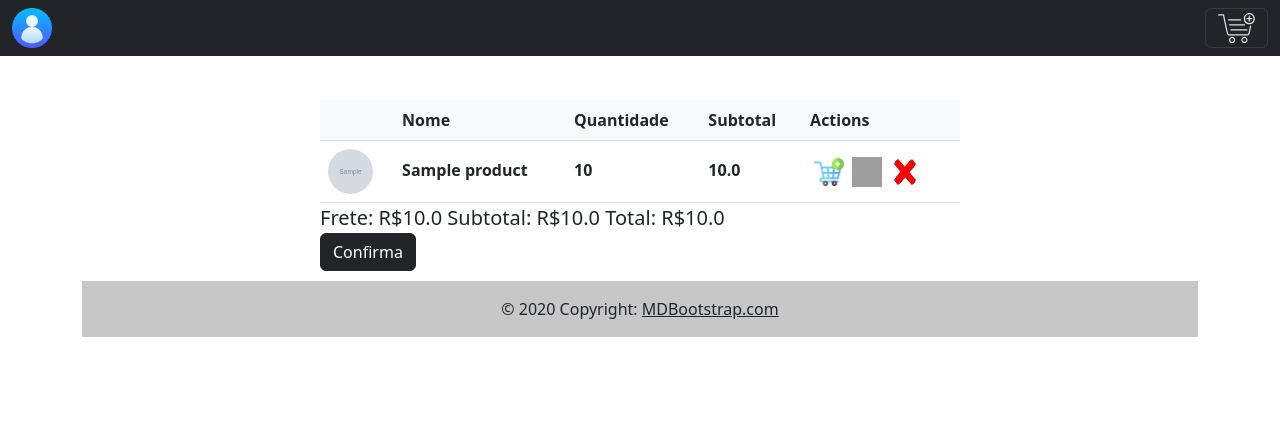
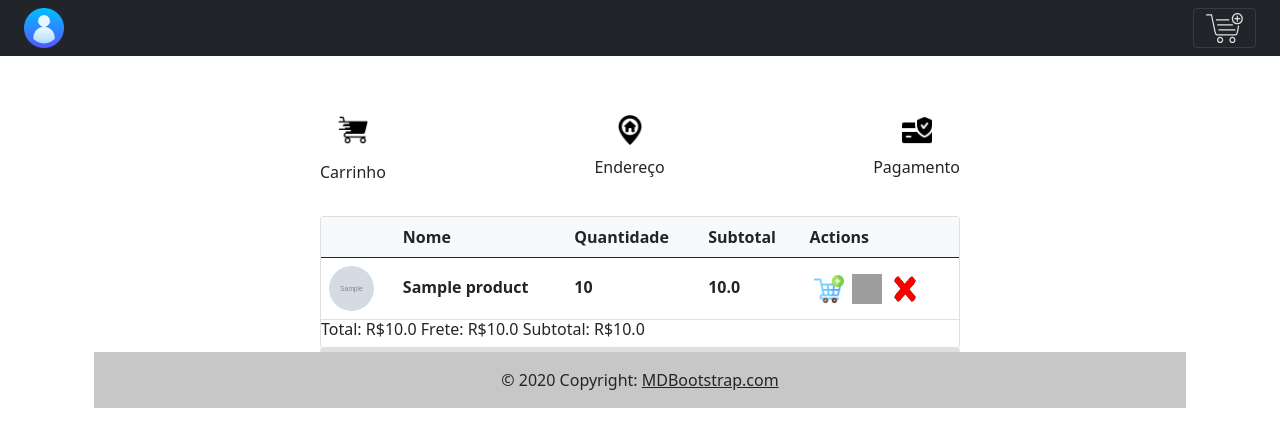
Before and after one commit to felipetega/e-commerce, a Django app: page /checkout/ in a window 1280 px wide. Shown: the top 447 px of the page. Run offline with Django 4.2, Linux system fonts and the light colour scheme; a user stored in the database is signed in; tables that the repository leaves empty hold one stand-in row (values such as "Sample post"); grey boxes marked "Sample" are stand-in pictures; grey boxes are pictures that could not be loaded.

Commit message:
checkout att

```diff
--- a/project/main/templates/main/checkout.html
+++ b/project/main/templates/main/checkout.html
@@ -1,6 +1,9 @@
 {% extends 'base.html' %} {% load static %} {% block head %}
 
-<link href="{% static 'main/css/home.css' %}" rel="stylesheet" />
+{% comment %} <link href="{% static 'main/css/home.css' %}" rel="stylesheet" /> {% endcomment %}
+<link href="{% static 'main/css/checkout.css' %}" rel="stylesheet" />
+<!-- Bootstrap 5.1 CSS -->
+<link href="https://cdn.jsdelivr.net/npm/bootstrap@5.1.0/dist/css/bootstrap.min.css" rel="stylesheet" integrity="sha384-KyZXEAg3QhqLMpG8r+8fhAXLRk2vvoC2f3B09zVXn8CA5QIVfZOJ3BCsw2P0p/We" crossorigin="anonymous">
 {% endblock head %} {% block body %}
 
 
@@ -8,6 +11,46 @@
       <div style="width: 50vw;">
           <form action="{% url 'checkout' %}" method="POST"> {% csrf_token %}
 
+            <div class="">
+              <div class="accordion" id="accordionExample">
+              <div class="steps">
+                  <progress id="progress" value=0 max=100 ></progress>
+                  <div class="step-item">
+                    <button class="step-button text-center btn btn-floating" type="button" data-bs-toggle="collapse"
+                    data-bs-target="#collapseOne" aria-expanded="true" aria-controls="collapseOne">
+                    <img  src="{% static 'main/img/cart.png' %}" height="30px">
+                </button>
+                <div class="step-title">
+                    Carrinho
+                </div>
+                  </div>
+                  <div class="step-item">
+                      <button class="step-button text-center collapsed" type="button" data-bs-toggle="collapse"
+                          data-bs-target="#collapseTwo" aria-expanded="false" aria-controls="collapseTwo">
+                          <img  src="{% static 'main/img/home.png' %}" height="30px">
+                        </button>
+                        <div class="step-title">
+                            Endereço
+                        </div>
+                  </div>
+                  <div class="step-item">
+                      <button class="step-button text-center collapsed" type="button" data-bs-toggle="collapse"
+                          data-bs-target="#collapseThree" aria-expanded="false" aria-controls="collapseThree">
+                          <img  src="{% static 'main/img/card.png' %}" height="30px">
+                        </button>
+                        <div class="step-title">
+                            Pagamento
+                        </div>
+                  </div>
+              </div>
+
+              <div class="card">
+                  <div  id="headingOne">
+                  </div>
+
+                  <div id="collapseOne" class="collapse show" aria-labelledby="headingOne"
+                      data-bs-parent="#accordionExample">
+                      <div class="">
                         <table class="table align-middle mb-0 bg-white">
                           <thead class="bg-light">
                             <tr>
@@ -59,24 +102,59 @@
                             {% endfor %}
                           </tbody>
                         </table>
+                      </div>
+                      {% for total in cart %}
+                      <p class="h6" id="offcanvasDarkNavbarLabel">Total: R${{total.total_price}} Frete: R${{total.fee}} Subtotal: R${{total.subtotal}}</p>
+                      {% endfor %}
+                    </div>
+                  </div>
+              <div class="card">
+                  <div  id="headingTwo">
 
-            {% for total in cart %}
-            <h5 class="offcanvas-title" id="offcanvasDarkNavbarLabel">Frete: R${{total.fee}} Subtotal: R${{total.subtotal}} Total: R${{total.total_price}}</h5>
-            {% endfor %}
+                  </div>
+                  <div id="collapseTwo" class="collapse" aria-labelledby="headingTwo" data-bs-parent="#accordionExample">
+                      <div class="">
+                          your content goes here...
+                      </div>
+                  </div>
+              </div>
+              <div class="card">
+                  <div  id="headingThree">
 
-            {% comment %} <label for="address" class="form-label">Endereço</label>
-            <input class="form-control form-control-lg" type="text" placeholder="Endereço" aria-label=".form-control-lg example" id="address" name="address">
-            <div class="mb-3">
-
-              <label for="payment_method" class="form-label">Forma de pagamento</label>
-              <select class="form-select form-select-lg mb-3" aria-label=".form-select-lg example" id="payment_method" name="payment_method">
-                {% for name, value in formas_pagamento.items %}
-                <option value="{{value}}">{{name}}</option>
-            {% endfor %}
-              </select> {% endcomment %}
-            <div class="hstack gap-3">
-              <button value="login" type="submit" class="btn btn-dark">Confirma</button>
+                  </div>
+                  <div id="collapseThree" class="collapse" aria-labelledby="headingThree"
+                      data-bs-parent="#accordionExample">
+                      <div class="">
+                          your content goes here...
+                      </div>
+                  </div>
+              </div>
+              </div>
+              </div>
           </form>
       </div>
     </div>
+
+    <!-- Bootstrap 5 JavaScript Bundle with Popper -->
+<script src="https://cdn.jsdelivr.net/npm/bootstrap@5.1.0/dist/js/bootstrap.bundle.min.js" integrity="sha384-U1DAWAznBHeqEIlVSCgzq+c9gqGAJn5c/t99JyeKa9xxaYpSvHU5awsuZVVFIhvj" crossorigin="anonymous"></script>
+<!-- Stepper JavaScript -->
+<script>
+const stepButtons = document.querySelectorAll('.step-button');
+const progress = document.querySelector('#progress');
+
+Array.from(stepButtons).forEach((button,index) => {
+    button.addEventListener('click', () => {
+        progress.setAttribute('value', index * 100 /(stepButtons.length - 1) );//there are 3 buttons. 2 spaces.
+
+        stepButtons.forEach((item, secindex)=>{
+            if(index > secindex){
+                item.classList.add('done');
+            }
+            if(index < secindex){
+                item.classList.remove('done');
+            }
+        })
+    })
+})
+</script>
     {% endblock body %}
--- a/project/templates/base.html
+++ b/project/templates/base.html
@@ -35,29 +35,12 @@
                 <ul class="navbar-nav justify-content-end flex-grow-1 pe-3">
 
                 {% comment %} CART ITENS {% endcomment %}
-                {% comment %} <form action="{% url 'home' %}" method="POST"> {% csrf_token %} {% endcomment %}
                 {% for item in cartItems %}
                 <div class="row cart-list-item">
                   <div class="col-md-5">
                     <img src="{{item.product.product_img.url}}" class="" height="160px" width="120px">
                   </div>
                   <div class="col-md-7">
-
-                    {% comment %} BUTTONS
-                    <div class="d-flex">
-                      <div class="mx-1" onclick="location.href = '{% url 'addition' item.product.product_id %}'">
-                        <img src="{% static 'base/img/add.png' %}" height="50px" width="50px">
-                      </div>
-
-                      <div class="mx-1" onclick="location.href = '{% url 'subtract' item.product.product_id %}'">
-                        <img src="{% static 'base/img/minus.png' %}" height="50px" width="50px">
-                      </div>
-
-                      <div class="mx-1" onclick="location.href = '{% url 'remove' item.product.product_id %}'">
-                        <img src="{% static 'base/img/delete1.png' %}" height="50px" width="50px">
-                      </div>
-                    </div> {% endcomment %}
-
 
 
                     <a class="nav-link" href="#">{{item}}</a>
--- a/project/templates/static/base/css/base.css
+++ b/project/templates/static/base/css/base.css
@@ -1,33 +1,3 @@
 header{
   margin: 0 0 100px 0;
 }
-
-/*CARDS*/
-.card{
-  margin: 0 0 0 0;
-  padding: 10px 0 0 0;
-}
-
-.card img{
-  height: 60vw;
-  max-height: 350px
-}
-
-.carousel-item img{
-  height: 20vw;
-}
-
-.cart-list-item{
-  margin: 0 0 10px 0;
-}
-
-@supports (display: flex) {
-  @media screen and (max-width: 600px) {
-    .card img{
-      height: 60vh;
-    }
-    .carousel-item img{
-      height: 20vh;
-    }
-  }
-}
--- /dev/null
+++ b/project/templates/static/main/css/checkout.css
@@ -0,0 +1,47 @@
+.steps {
+  display: flex;
+  justify-content: space-between;
+  align-items: center;
+  margin-bottom: 2rem;
+  position: relative;
+}
+.step-button {
+  width: 50px;
+  height: 50px;
+  border-radius: 50%;
+  border: none;
+  background-color: var(--prm-gray);
+  transition: .4s;
+}
+.step-button[aria-expanded="true"] {
+  width: 60px;
+  height: 60px;
+  background-color: var(--prm-color);
+  color: #fff;
+}
+.done {
+  background-color: var(--prm-color);
+  color: #fff;
+}
+.step-item {
+  z-index: 10;
+  text-align: center;
+}
+#progress {
+-webkit-appearance:none;
+  position: absolute;
+  width: 95%;
+  z-index: 5;
+  height: 10px;
+  margin-left: 18px;
+  margin-bottom: 18px;
+}
+/* to customize progress bar */
+#progress::-webkit-progress-value {
+  background-color: var(--prm-color);
+  transition: .5s ease;
+}
+#progress::-webkit-progress-bar {
+  background-color: var(--prm-gray);
+
+}
--- a/project/templates/static/main/css/home.css
+++ b/project/templates/static/main/css/home.css
@@ -1,3 +1,33 @@
 .btn{
   margin: 0 0 10px 0;
 }
+
+/*CARDS*/
+.card{
+  margin: 0 0 0 0;
+  padding: 10px 0 0 0;
+}
+
+.card img{
+  height: 60vw;
+  max-height: 350px
+}
+
+.carousel-item img{
+  height: 20vw;
+}
+
+.cart-list-item{
+  margin: 0 0 10px 0;
+}
+
+@supports (display: flex) {
+  @media screen and (max-width: 600px) {
+    .card img{
+      height: 60vh;
+    }
+    .carousel-item img{
+      height: 20vh;
+    }
+  }
+}
```
Also changed, not shown: project/templates/static/main/img/card.png (added), project/templates/static/main/img/cart.png (added), project/templates/static/main/img/home.png (added). Lines whose indentation alone changed are shown as unchanged.
